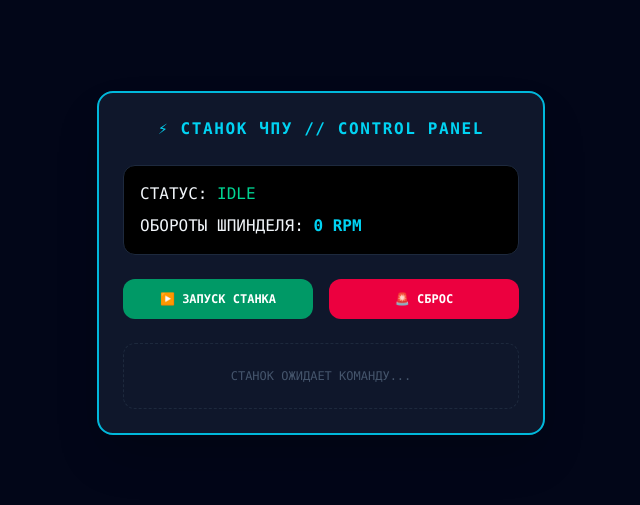
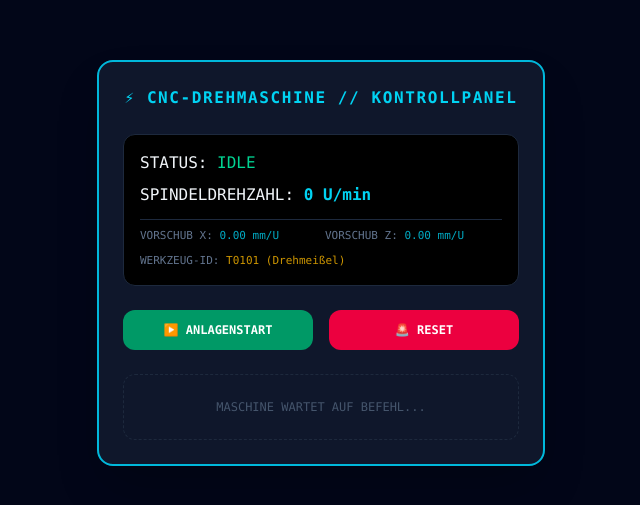
Before and after one commit to Alex54321-maker/CloudCollar-Core, a React app in the folder frontend/: page /cnc in a window 1280 px wide. Shown: the part 137-642 px from the top of the page, without its empty margins (319-959 px from the left). Built offline with nearby package versions, Linux system fonts and the light colour scheme; no server answers; the HTML template or start-up script is replaced by a standard one.

Commit message:
feat: translate CNC control panel to German and sync state logs with SQLite

```diff
--- a/frontend/src/CncMachine.jsx
+++ b/frontend/src/CncMachine.jsx
@@ -28,14 +28,15 @@ export default function CncMachine() {
         headers: {
           'Content-Type': 'application/json'
         },
-        body: JSON.stringify({ product: 'Болт с резьбой M10' })
+        body: JSON.stringify({ product: 'Gewindebolzen M10' })
+
       });
 
       if (res.ok) {
         // Мгновенно переключаем экран в режим обработки, не дожидаясь таймера
         setStatus('PROCESSING');
         setRpm(1500);
-        setProduct('Болт с резьбой M10');
+        setProduct('Gewindebolzen M10');
       }
     } catch (error) {
       console.error("Ошибка запуска станка:", error);
@@ -65,39 +66,46 @@ export default function CncMachine() {
   return (
     <div className="min-h-screen bg-slate-950 text-slate-100 p-8 font-mono flex flex-col items-center justify-center">
       <div className="bg-slate-900 border-2 border-cyan-500 p-6 rounded-2xl max-w-md w-full shadow-2xl">
-        <h2 className="text-cyan-400 font-bold tracking-widest text-center mb-6">⚡ СТАНОК ЧПУ // CONTROL PANEL</h2>
+             <h2 className="text-cyan-400 font-bold tracking-widest text-center mb-6">⚡ CNC-DREHMASCHINE // KONTROLLPANEL</h2>
 
         {/* Экран параметров станка */}
         <div className="bg-black p-4 rounded-xl border border-slate-800 mb-6 space-y-2">
-          <p>СТАТУС: <span className={status === 'PROCESSING' ? 'text-amber-400 animate-pulse' : 'text-emerald-400'}>{status}</span></p>
-          <p>ОБОРOTЫ ШПИНДЕЛЯ: <span className="text-cyan-400 font-bold">{rpm} RPM</span></p>
-          {product && <p>ДЕТАЛЬ: <span className="text-white">{product}</span></p>}
+          <p>STATUS: <span className={status === 'PROCESSING' ? 'text-amber-400 animate-pulse' : 'text-emerald-400'}>{status}</span></p>
+          <p>SPINDELDREHZAHL: <span className="text-cyan-400 font-bold">{rpm} U/min</span></p>
+          {product && <p>WERKSTÜCK: <span className="text-white">{product}</span></p>}
+          <div className="grid grid-cols-2 gap-2 mt-3 pt-2 border-t border-slate-800 text-[11px] font-mono text-slate-500">
+            <div>VORSCHUB X: <span className="text-cyan-400/80">0.00 mm/U</span></div>
+            <div>VORSCHUB Z: <span className="text-cyan-400/80">0.00 mm/U</span></div>
+            <div className="col-span-2">WERKZEUG-ID: <span className="text-amber-400/80">T0101 (Drehmeißel)</span></div>
+          </div>
         </div>
 
-        {/* КНОПКИ УПРАВЛЕНИЯ */}
+
+               {/* КНОПКИ УПРАВЛЕНИЯ */}
         <div className="flex gap-4 mb-6">
           <button onClick={handleStart} disabled={status === 'PROCESSING'} className="w-1/2 py-3 bg-emerald-600 hover:bg-emerald-500 disabled:bg-slate-800 text-white text-xs font-bold rounded-xl uppercase">
-            {status === 'PROCESSING' ? '⚙️ Точит...' : '▶️ Запуск станка'}
+            {status === 'PROCESSING' ? '⚙️ Bearbeitung...' : '▶️ Anlagenstart'}
           </button>
           <button onClick={handleReset} className="w-1/2 py-3 bg-rose-600 hover:bg-rose-500 text-white text-xs font-bold rounded-xl uppercase">
-            🚨 Сброс
+            🚨 Reset
           </button>
         </div>
 
-        {/* ДИНАМИЧЕСКАЯ КАРТИНКА БОЛТА */}
-        {status === 'PROCESSING' ? (
+
+              {status === 'PROCESSING' ? (
           <div className="mt-4 p-4 border border-dashed border-amber-500/50 rounded-xl text-center text-xs text-amber-400">
             <div className="animate-spin inline-block w-8 h-8 border-4 border-current border-t-transparent text-amber-500 rounded-full mb-2"></div>
-            <p>Нарезка резьбы... Стружка летит!</p>
+            <p>Gewindeschneiden... Späne fliegen!</p>
           </div>
         ) : product ? (
           <div className="mt-4 p-4 bg-slate-950 border border-emerald-500/30 rounded-xl text-center">
-            <p className="text-[10px] text-emerald-400 uppercase mb-2">Деталь успешно обработана:</p>
-            <img src="/bolt.png" alt="Готовый болт" className="mx-auto w-32 object-contain filter drop-shadow-[0_0_10px_rgba(16,185,129,0.3)] animate-bounce" />
+            <p className="text-[10px] text-emerald-400 uppercase mb-2">Bauteil erfolgreich bearbeitet:</p>
+            <img src="/bolt.png" alt="Fertiger Bolzen" className="mx-auto w-32 object-contain filter drop-shadow-[0_0_10px_rgba(16,185,129,0.3)] animate-bounce" />
           </div>
         ) : (
-          <div className="text-center py-6 text-xs text-slate-600 uppercase border border-dashed border-slate-800 rounded-xl">Станок ожидает команду...</div>
+          <div className="text-center py-6 text-xs text-slate-600 uppercase border border-dashed border-slate-800 rounded-xl">Maschine wartet auf Befehl...</div>
         )}
+
       </div>
     </div>
   );
```
Also changed, not shown: 1 other file (tests, documents, lock files or other folders).
